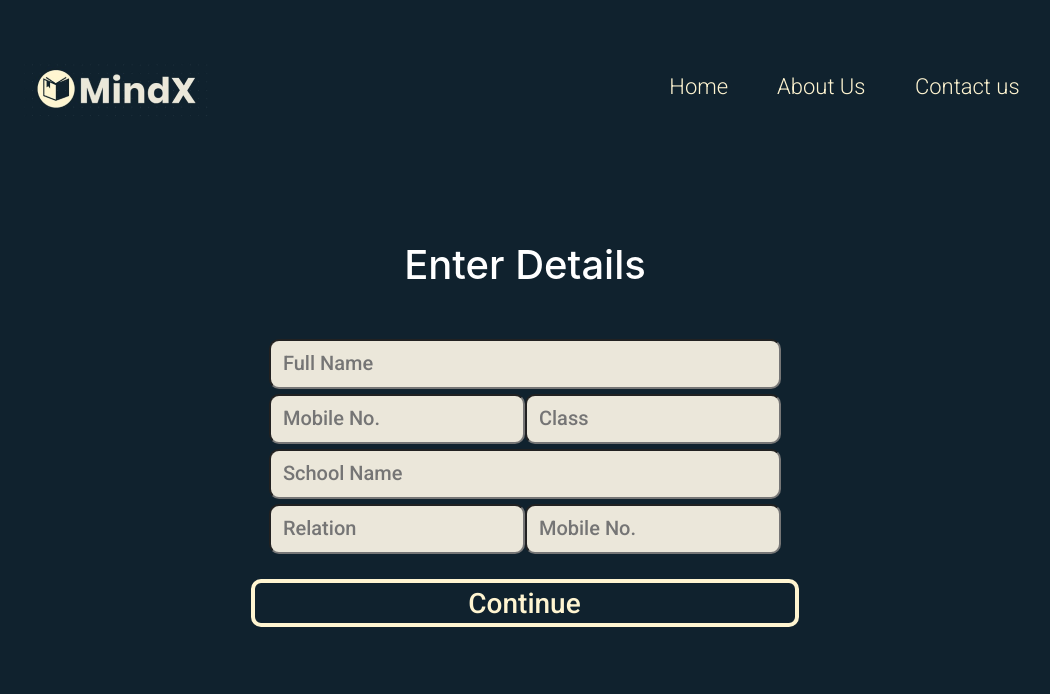
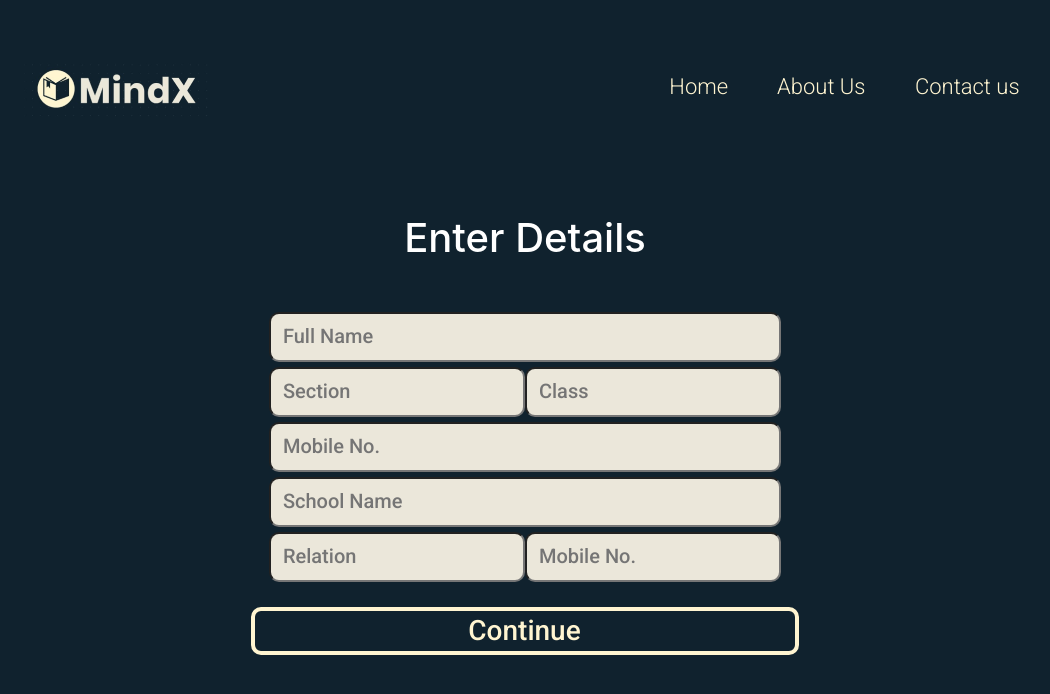
Before and after one commit to A2S-InnovateTech/mindx.github.io, a React (Create React App) app: page /signup-details in a window 1280 px wide. Shown: the top 694 px of the page, without its empty margins (115-1165 px from the left). Built offline with nearby package versions, Linux system fonts and the light colour scheme; no server answers.

Commit message:
Added section input to signup and google-signup-details

```diff
--- a/src/components/GoogleSignUpDetails/index.js
+++ b/src/components/GoogleSignUpDetails/index.js
@@ -57,9 +57,11 @@ function GoogleSignUpDetails({user}) {
                 <input name="fullname" className="form-1-gs" type="text" placeholder="  Full Name" value={fullname} onChange={(e)=>{setFullName(e.target.value)}} required></input>
 
                 <span className="form-div">
-                    <input className="GoogleSignUp__form_3 form-3-gs" type="text" placeholder="  Mobile No." value={mobile} onChange={(e)=>{setMobile(e.target.value)}} required></input>
+                <input className="GoogleSignUp__form_3 form-3-gs" type="text" placeholder="  Section" required></input>
                     <input className="form-3-gs" type="text" placeholder="  Class" value={Class} onChange={(e)=>{setClass(e.target.value)}} required></input>
                 </span>
+
+                <input className="GoogleSignUp__form_3 form-1-gs" type="text" placeholder="  Mobile No." value={mobile} onChange={(e)=>{setMobile(e.target.value)}} required></input>
 
                 <input className="form-1-gs" type="text" placeholder="  School Name" value={school} onChange={(e)=>{setSchool(e.target.value)}} required></input>
 
@@ -67,6 +69,7 @@ function GoogleSignUpDetails({user}) {
                     <input className="form-3-gs" type="text" placeholder="  Relation" value={relation} onChange={(e)=>{setRelation(e.target.value)}} required></input>
                     <input className="form-3-gs" type="text" placeholder="  Mobile No." value={relationNo} onChange={(e)=>{setRelationNo(e.target.value)}} required></input>
                 </span>
+
 
                 <button onClick={(e)=>updateUserDetails(e)} className="final-btn-s" style={{marginLeft: "-1px", marginTop: "20px"}}>Continue</button>
             </div>
--- a/src/components/Signup.js
+++ b/src/components/Signup.js
@@ -149,7 +149,7 @@ function Signup({history}) {
                     <input name="email" className="signup__form-s" type="email" placeholder="  Email Id" value={email} onChange={(e)=>{setEmail(e.target.value)}} required></input>
                     </label>
                     <span className="form-div-s">
-                    <input className="signup__form-1-s" type="text" placeholder="  Mobile No." value={mobile} onChange={(e)=>{setMobile(e.target.value)}} required></input>
+                    <input className="signup__form-1-s" type="text" placeholder="  Section"  required></input>
                     <input className="signup__form-1-s" type="text" placeholder="  Class" value={Class} onChange={(e)=>{setClass(e.target.value)}} required></input>
                     </span>
                     <form autocomplete="off">
@@ -159,6 +159,7 @@ function Signup({history}) {
                     }
                     {!addSchoolManual && <div className="notInList" onClick={()=>setAddSchoolManual(true)}>School not in list?</div>}
                     </form>
+                    <input className="signup__form-s" type="text" placeholder="  Mobile No." value={mobile} onChange={(e)=>{setMobile(e.target.value)}} required></input>
                     <label>
                     <input name="password" className="signup__form-s" type="password" placeholder="  Password" value={password} onChange={(e)=>{setPassword(e.target.value)}} required></input>
                     </label>
```
